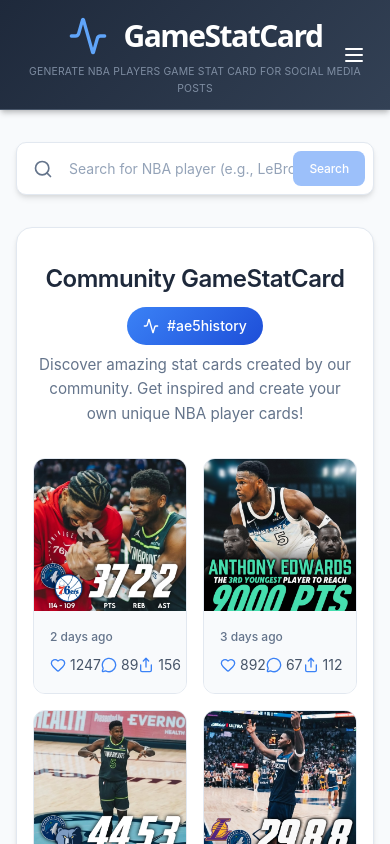
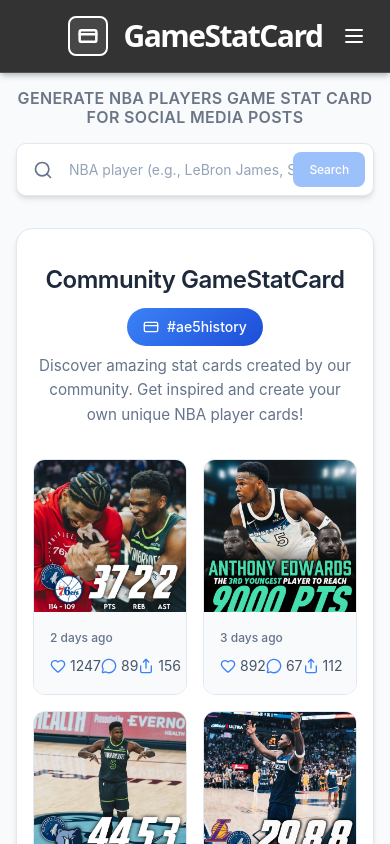
Before and after one commit to abadiwidodo/gamestatcard, a React (Vite) app: page / in a window 390 px wide. Shown: the top 844 px of the page. Built offline with nearby package versions, Linux system fonts and the light colour scheme.

Commit message:
CSS change for header logo background padding and logo icon

```diff
--- a/src/App.css
+++ b/src/App.css
@@ -525,8 +525,8 @@
 
 /* Header Styles */
 .header {
-  background: linear-gradient(135deg, #1e293b 0%, #334155 100%);
-  border-bottom: 1px solid #475569;
+  background: #333333;
+  border-bottom: 1px solid #4b5563;
   padding: 0.75rem 0;
   box-shadow: 0 4px 6px -1px rgba(0, 0, 0, 0.2), 0 2px 4px -1px rgba(0, 0, 0, 0.1);
 }
@@ -684,12 +684,25 @@
   justify-content: center;
   gap: 1rem;
   margin-bottom: 0rem;
+  cursor: pointer;
+  transition: opacity 0.2s ease;
+}
+
+.logo:hover {
+  opacity: 0.8;
 }
 
 .logo-icon {
-  color: #60a5fa;
+  color: #ffffff;
   width: 2.5rem;
   height: 2.5rem;
+  background: rgba(255, 255, 255, 0.1);
+  border: 2px solid #ffffff;
+  border-radius: 8px;
+  padding: 0.5rem;
+  backdrop-filter: blur(10px);
+  font-weight: 900;
+  stroke-width: 3;
 }
 
 .logo h1 {
@@ -725,6 +738,19 @@
 /* Search Section */
 .search-section {
   margin-bottom: 2rem;
+}
+
+.section-header {
+  text-align: center;
+  margin-bottom: 1rem;
+}
+
+.section-header .subtitle {
+  color: #475569;
+  font-size: 1rem;
+  font-weight: 600;
+  line-height: 1.2;
+  margin: 0;
 }
 
 .search-container {
@@ -2014,7 +2040,7 @@
 /* Responsive Design */
 @media (max-width: 768px) {
   .main-content {
-    padding: 2rem 1rem;
+    padding: 1rem 1rem 1rem 1rem;
   }
 
   .logo h1 {
--- a/src/App.jsx
+++ b/src/App.jsx
@@ -1,5 +1,5 @@
 import { useState, useRef } from 'react'
-import { Search, User, Calendar, TrendingUp, Activity, Download, Heart, MessageCircle, Share, LogIn, Menu, X } from 'lucide-react'
+import { Search, User, Calendar, TrendingUp, Activity, Download, Heart, MessageCircle, Share, LogIn, Menu, X, CreditCard } from 'lucide-react'
 import html2canvas from 'html2canvas'
 import { AuthProvider, useAuth } from './contexts/AuthContext'
 import AuthModal from './components/AuthModal'
@@ -582,15 +582,25 @@
     URL.revokeObjectURL(link.href)
   }
 
+  const resetToHomepage = () => {
+    setSelectedPlayer(null)
+    setGameStats([])
+    setSearchTerm('')
+    setError('')
+    setGeneratedPost(null)
+    setShowDashboard(false)
+    setShowAuthModal(false)
+    setShowMobileMenu(false)
+  }
+
   return (
     <div className="app">
       <header className="header">
         <div className="header-content">
-          <div className="logo">
-            <Activity className="logo-icon" />
+          <div className="logo" onClick={resetToHomepage}>
+            <CreditCard className="logo-icon" />
             <h1>GameStatCard</h1>
           </div>
-          <p className="subtitle">Generate NBA players game stat card for social media posts</p>
 
           {/* Desktop Authentication Controls */}
           <div className="auth-controls desktop-only">
@@ -660,7 +670,7 @@
                       }}
                       className="mobile-menu-item"
                     >
-                      <Activity size={16} />
+                      <CreditCard size={16} />
                       Dashboard
                     </button>
                   </>
@@ -698,6 +708,9 @@
 
       <main className="main-content">
         <div className="search-section">
+          <div className="section-header">
+            <p className="subtitle">Generate NBA players game stat card for social media posts</p>
+          </div>
           <div className="search-container">
             <div className="search-box">
               <Search className="search-icon" />
@@ -706,7 +719,7 @@
                 value={searchTerm}
                 onChange={(e) => setSearchTerm(e.target.value)}
                 onKeyPress={handleKeyPress}
-                placeholder="Search for NBA player (e.g., LeBron James, Stephen Curry)"
+                placeholder="NBA player (e.g., LeBron James, Stephen Curry)"
                 className="search-input"
                 disabled={loading}
               />
@@ -808,7 +821,7 @@
         {!selectedPlayer && !loading && !error && (
           <>
             <div className="welcome-message">
-              <Activity size={64} className="welcome-icon" />
+              <CreditCard size={64} className="welcome-icon" />
               <h3>Welcome to NBA Stats Tracker</h3>
               <p>Search for your favorite NBA players to view their recent game statistics.</p>
               <div className="suggested-players">
@@ -831,7 +844,7 @@
               <div className="gallery-header">
                 <h3>Community GameStatCard</h3>
                 <div className="gallery-hashtag">
-                  <Activity size={16} />
+                  <CreditCard size={16} />
                   #ae5history
                 </div>
                 <p className="gallery-description">
```
